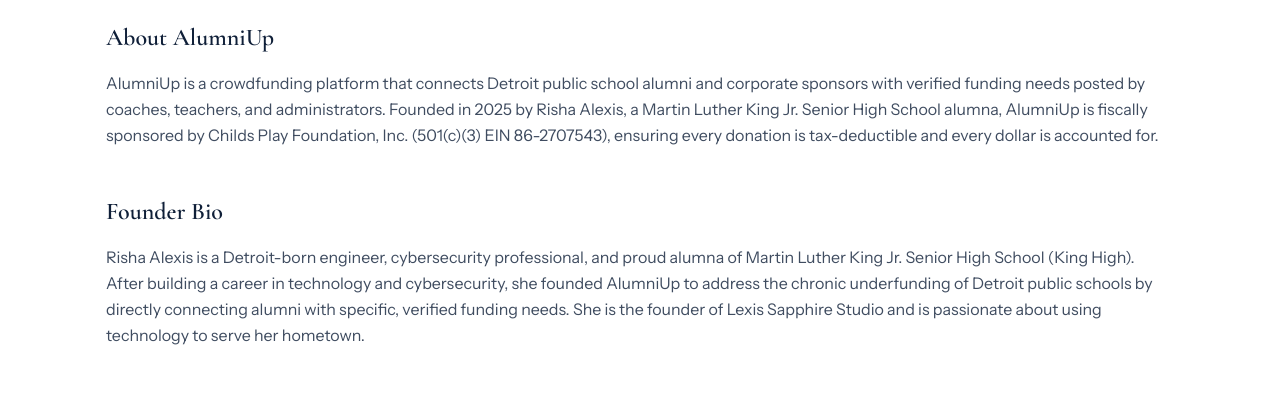
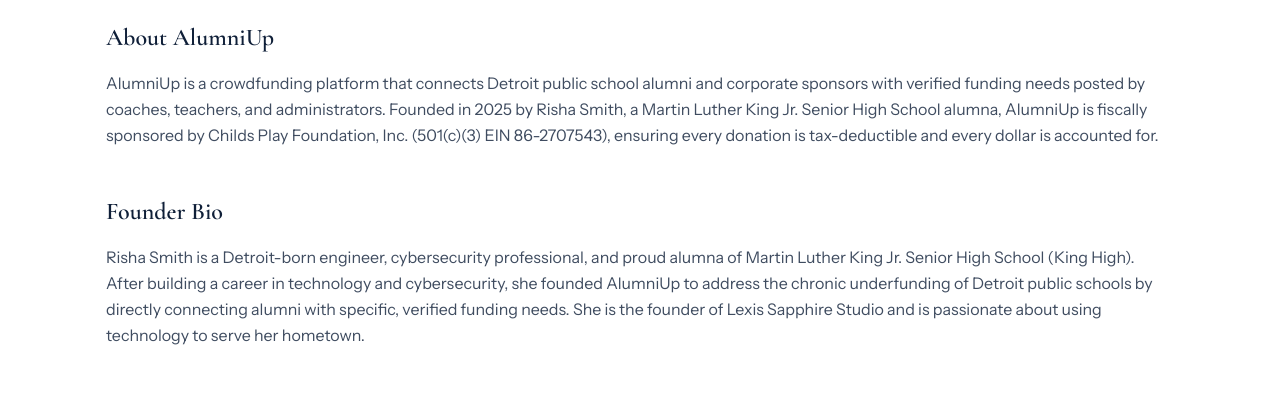
Before and after one commit to RISHAOFFICIAL/AlumniUp, a Next.js app: page /press in a window 1280 px wide. Shown: the part 253-651 px from the top of the page. Built offline with nearby package versions, Linux system fonts and the light colour scheme.

Commit message:
Use Risha Smith instead of Risha Alexis throughout the site (press page, founder story)

```diff
--- a/src/app/press/page.tsx
+++ b/src/app/press/page.tsx
@@ -2,7 +2,7 @@ import type { Metadata } from "next";
 
 const title = "Press | AlumniUp";
 const description =
-  "About AlumniUp, the Detroit school crowdfunding platform founded by King High alumna Risha Alexis and fiscally sponsored by Childs Play Foundation (501(c)(3)).";
+  "About AlumniUp, the Detroit school crowdfunding platform founded by King High alumna Risha Smith and fiscally sponsored by Childs Play Foundation (501(c)(3)).";
 
 export const metadata: Metadata = {
   title,
@@ -31,7 +31,7 @@ export default function PressPage() {
           <p className="font-sans text-navy/80 leading-relaxed mt-4">
             AlumniUp is a crowdfunding platform that connects Detroit public school alumni and corporate
             sponsors with verified funding needs posted by coaches, teachers, and administrators.
-            Founded in 2025 by Risha Alexis, a Martin Luther King Jr. Senior High School alumna,
+            Founded in 2025 by Risha Smith, a Martin Luther King Jr. Senior High School alumna,
             AlumniUp is fiscally sponsored by Childs Play Foundation, Inc. (501(c)(3) EIN 86-2707543),
             ensuring every donation is tax-deductible and every dollar is accounted for.
           </p>
@@ -40,7 +40,7 @@ export default function PressPage() {
         <section className="mt-12">
           <h2 className="font-serif text-2xl font-semibold text-navy">Founder Bio</h2>
           <p className="font-sans text-navy/80 leading-relaxed mt-4">
-            Risha Alexis is a Detroit-born engineer, cybersecurity professional, and proud alumna of
+            Risha Smith is a Detroit-born engineer, cybersecurity professional, and proud alumna of
             Martin Luther King Jr. Senior High School (King High). After building a career in technology
             and cybersecurity, she founded AlumniUp to address the chronic underfunding of Detroit public
             schools by directly connecting alumni with specific, verified funding needs. She is the
--- a/src/lib/content/founder.ts
+++ b/src/lib/content/founder.ts
@@ -5,7 +5,7 @@
 // markup in src/app/page.tsx.
 
 export const FOUNDER = {
-  name: "Risha Alexis",
+  name: "Risha Smith",
   schoolFullName: "Martin Luther King Jr. Senior High School",
   schoolShortName: "King High",
 
```
